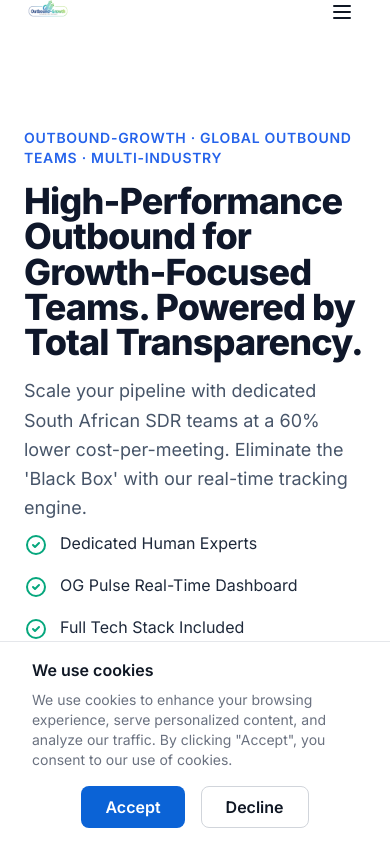
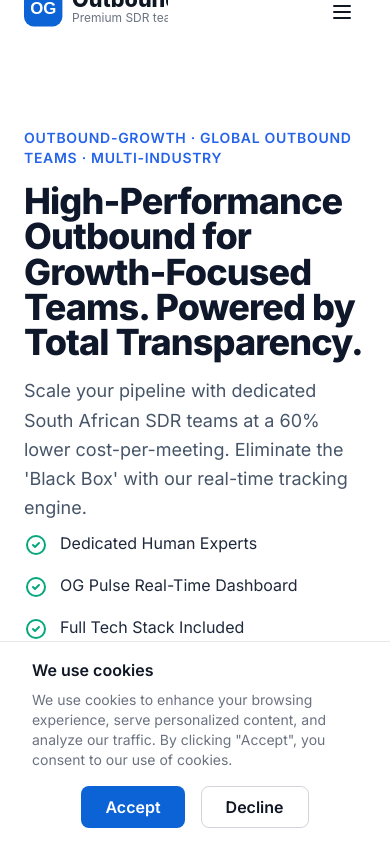
Before and after one commit to BernieBrunsdon/outbound-growth-website, a Next.js app: page / in a window 390 px wide. Shown: the top 842 px of the page. Built offline with nearby package versions, Linux system fonts and the light colour scheme.

Commit message:
Use the full-size logo asset in header.
Swap the header logo source to the SVG mark so the brand renders at the intended visual size across breakpoints.

Made-with: Cursor

```diff
--- a/src/components/Header.jsx
+++ b/src/components/Header.jsx
@@ -35,7 +35,7 @@ export default function Header() {
             className="flex items-center shrink-0 rounded-xl focus-visible:outline-none"
           >
             <img
-              src="/images/Title (4).png"
+              src="/images/logo.svg"
               alt="Outbound-Growth Logo"
               className="h-12 sm:h-14 md:h-16 lg:h-[72px] w-auto object-contain block"
               onError={(e) => {
```
